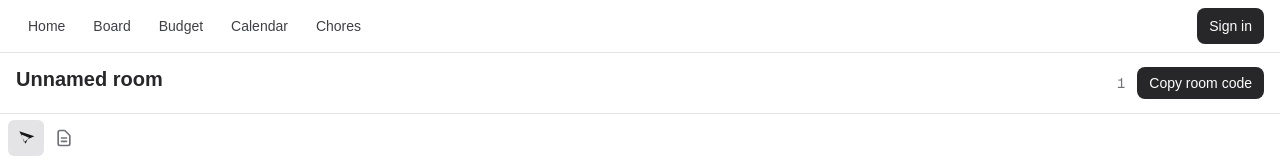
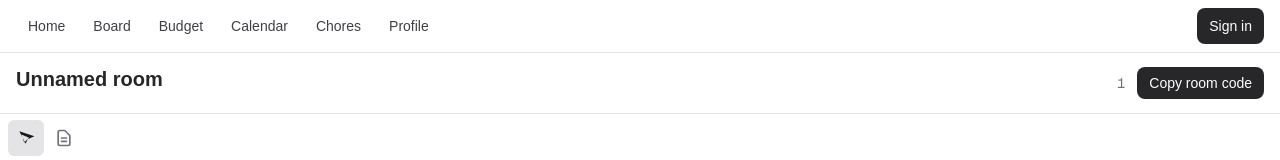
Before and after one commit to Pho86/mountain-madness-26, a Next.js app: page /board/1 in a window 1280 px wide. Shown: the top 160 px of the page. Built offline with nearby package versions, Linux system fonts and the light colour scheme; no server answers; the database is empty.

Commit message:
avatar + profile

```diff
--- a/app/board/[boardId]/page.tsx
+++ b/app/board/[boardId]/page.tsx
@@ -5,6 +5,7 @@ import { useParams } from "next/navigation";
 import { useBoardFirestore } from "@/lib/use-board-firestore";
 import { useAuth } from "@/lib/auth-context";
 import { useUserRooms } from "@/lib/use-user-rooms";
+import { useUserProfile } from "@/lib/use-user-profile";
 import { Sticky, useAddSticky } from "@/components/Sticky";
 import { BoardToolbar } from "@/components/BoardToolbar";
 import { DeleteZone } from "@/components/DeleteZone";
@@ -35,7 +36,8 @@ export default function BoardPage() {
   const { notes, connected, addNote, updateNote, deleteNote } =
     useBoardFirestore(boardId);
   const authorName = user?.displayName || user?.email?.split("@")[0] || undefined;
-  const createSticky = useAddSticky(authorName);
+  const { iconId: authorIconId } = useUserProfile(user?.uid ?? null);
+  const createSticky = useAddSticky(authorName, authorIconId ?? undefined);
   const [tool, setTool] = useState<Tool>("cursor");
   const [draggingId, setDraggingId] = useState<string | null>(null);
   const [selectedNoteId, setSelectedNoteId] = useState<string | null>(null);
--- a/app/chores/[choresId]/page.tsx
+++ b/app/chores/[choresId]/page.tsx
@@ -7,6 +7,8 @@ import { useAuth } from "@/lib/auth-context";
 import { useUserRooms } from "@/lib/use-user-rooms";
 import { useRoom } from "@/lib/use-room";
 import { useRoomMembers } from "@/lib/use-room-members";
+import { useUserProfile } from "@/lib/use-user-profile";
+import { getAvatarUrl } from "@/lib/avatars";
 import { ChoresPageSkeleton } from "@/components/ChoresPageSkeleton";
 import { RoomPageHeader } from "@/components/RoomPageHeader";
 import type { Chore } from "@/lib/types";
@@ -55,6 +57,7 @@ export default function ChoresPage() {
   const { addRoom } = useUserRooms(user?.uid ?? null);
   const { name: roomName, ensureRoomExists, loading: roomLoading } =
     useRoom(choresId);
+  const { iconId: currentUserIconId } = useUserProfile(user?.uid ?? null);
   const { members, ensureCurrentUser } = useRoomMembers(choresId);
   const { chores, connected, addChore, markDone, deleteChore } =
     useChoresFirestore(choresId);
@@ -64,8 +67,8 @@ export default function ChoresPage() {
   const [frequencyDays, setFrequencyDays] = useState(7);
 
   useEffect(() => {
-    if (user && choresId) ensureCurrentUser(user);
-  }, [user, choresId, ensureCurrentUser]);
+    if (user && choresId) ensureCurrentUser(user, currentUserIconId);
+  }, [user, choresId, ensureCurrentUser, currentUserIconId]);
 
   const handleSubmit = useCallback(
     (e: React.FormEvent) => {
@@ -208,9 +211,30 @@ export default function ChoresPage() {
                         <p className="font-medium text-zinc-800">
                           {chore.title}
                         </p>
-                        <p className="text-xs text-zinc-500">
-                          {chore.assignee} · every {chore.frequencyDays}{" "}
-                          {chore.frequencyDays === 1 ? "day" : "days"}
+                        <p className="flex items-center gap-1.5 text-xs text-zinc-500">
+                          {(() => {
+                            const member = members.find(
+                              (m) => m.displayName === chore.assignee
+                            );
+                            return member?.iconId ? (
+                              <>
+                                <img
+                                  src={getAvatarUrl(member.iconId)}
+                                  alt=""
+                                  className="h-4 w-4 shrink-0 rounded-full object-cover"
+                                />
+                                <span>
+                                  {chore.assignee} · every {chore.frequencyDays}{" "}
+                                  {chore.frequencyDays === 1 ? "day" : "days"}
+                                </span>
+                              </>
+                            ) : (
+                              <span>
+                                {chore.assignee} · every {chore.frequencyDays}{" "}
+                                {chore.frequencyDays === 1 ? "day" : "days"}
+                              </span>
+                            );
+                          })()}
                         </p>
                         <span
                           className={`mt-1 inline-block rounded px-2 py-0.5 text-xs font-medium ${
--- a/app/layout.tsx
+++ b/app/layout.tsx
@@ -2,6 +2,7 @@ import type { Metadata } from "next";
 import { Geist, Geist_Mono } from "next/font/google";
 import { Providers } from "@/components/Providers";
 import { AuthHeader } from "@/components/AuthHeader";
+import { RedirectIfNoAvatar } from "@/components/RedirectIfNoAvatar";
 import "./globals.css";
 
 const geistSans = Geist({
@@ -30,6 +31,7 @@ export default function RootLayout({
         className={`${geistSans.variable} ${geistMono.variable} antialiased`}
       >
         <Providers>
+          <RedirectIfNoAvatar />
           <AuthHeader />
           {children}
         </Providers>
--- /dev/null
+++ b/app/profile/page.tsx
@@ -0,0 +1,98 @@
+"use client";
+
+import { useRouter } from "next/navigation";
+import Link from "next/link";
+import { useAuth } from "@/lib/auth-context";
+import { useUserProfile } from "@/lib/use-user-profile";
+import { AVATAR_IDS, getAvatarUrl } from "@/lib/avatars";
+
+export default function ProfilePage() {
+  const router = useRouter();
+  const { user, loading: authLoading } = useAuth();
+  const { iconId, setIconId, loading: profileLoading } = useUserProfile(
+    user?.uid ?? null
+  );
+
+  const loading = authLoading || profileLoading;
+  const needsAvatar = user && !loading && iconId == null;
+
+  const handleSelect = async (id: string) => {
+    await setIconId(id);
+    if (needsAvatar) router.replace("/");
+  };
+
+  if (!authLoading && !user) {
+    router.replace("/login");
+    return null;
+  }
+
+  if (loading) {
+    return (
+      <div className="flex min-h-screen items-center justify-center bg-zinc-100">
+        <p className="text-zinc-500">Loading…</p>
+      </div>
+    );
+  }
+
+  return (
+    <div className="flex min-h-screen flex-col items-center justify-center bg-zinc-100 px-4 py-10">
+      <div className="w-full max-w-md rounded-xl border border-zinc-200 bg-white p-6">
+        <h1 className="mb-2 text-center text-xl font-semibold text-zinc-900">
+          {needsAvatar ? "Choose your avatar" : "Profile"}
+        </h1>
+        <p className="mb-6 text-center text-sm text-zinc-500">
+          {needsAvatar
+            ? "Pick an avatar to use across the app. You can change it anytime here."
+            : "Your avatar appears in the header and on your sticky notes."}
+        </p>
+
+        {iconId && !needsAvatar && (
+          <div className="mb-6 flex justify-center">
+            <img
+              src={getAvatarUrl(iconId)}
+              alt="Your avatar"
+              className="h-20 w-20 rounded-full border-2 border-zinc-200 object-cover"
+            />
+          </div>
+        )}
+
+        <div className="grid grid-cols-5 gap-3">
+          {AVATAR_IDS.map((id) => (
+            <button
+              key={id}
+              type="button"
+              onClick={() => handleSelect(id)}
+              className={`relative aspect-square overflow-hidden rounded-full border-2 transition hover:scale-105 focus:outline-none focus:ring-2 focus:ring-zinc-400 focus:ring-offset-2 ${
+                iconId === id
+                  ? "border-zinc-800 ring-2 ring-zinc-400 ring-offset-2"
+                  : "border-zinc-200 hover:border-zinc-300"
+              }`}
+              title={id}
+            >
+              <img
+                src={getAvatarUrl(id)}
+                alt=""
+                className="h-full w-full object-cover"
+              />
+            </button>
+          ))}
+        </div>
+
+        {!needsAvatar && (
+          <p className="mt-4 text-center text-sm text-zinc-500">
+            Click an avatar to change yours.
+          </p>
+        )}
+
+        <div className="mt-8 flex flex-col gap-2">
+          <Link
+            href="/"
+            className="rounded-lg border border-zinc-200 bg-zinc-50 py-2 text-center text-sm font-medium text-zinc-700 hover:bg-zinc-100"
+          >
+            Back to home
+          </Link>
+        </div>
+      </div>
+    </div>
+  );
+}
--- a/components/AuthHeader.tsx
+++ b/components/AuthHeader.tsx
@@ -4,6 +4,8 @@ import { useState } from "react";
 import Link from "next/link";
 import { usePathname } from "next/navigation";
 import { useAuth } from "@/lib/auth-context";
+import { useUserProfile } from "@/lib/use-user-profile";
+import { getAvatarUrl } from "@/lib/avatars";
 
 function getRoomIdFromPath(pathname: string): string | null {
   const boardMatch = pathname.match(/^\/board\/([^/]+)/);
@@ -20,6 +22,7 @@ function getRoomIdFromPath(pathname: string): string | null {
 export function AuthHeader() {
   const pathname = usePathname();
   const { user, loading, signOut } = useAuth();
+  const { iconId } = useUserProfile(user?.uid ?? null);
   const [signingOut, setSigningOut] = useState(false);
   const roomId = getRoomIdFromPath(pathname ?? "");
 
@@ -78,11 +81,23 @@ export function AuthHeader() {
           >
             Chores
           </Link>
+          <Link
+            href="/profile"
+            className="rounded-lg px-3 py-2 text-sm font-medium text-zinc-700 hover:bg-zinc-100 hover:text-zinc-900"
+          >
+            Profile
+          </Link>
         </nav>
         <div className="flex items-center gap-3">
           {user ? (
             <>
-              {user.photoURL ? (
+              {iconId ? (
+                <img
+                  src={getAvatarUrl(iconId)}
+                  alt=""
+                  className="h-8 w-8 rounded-full object-cover"
+                />
+              ) : user.photoURL ? (
                 <img
                   src={user.photoURL}
                   alt=""
--- /dev/null
+++ b/components/RedirectIfNoAvatar.tsx
@@ -0,0 +1,22 @@
+"use client";
+
+import { useEffect } from "react";
+import { usePathname, useRouter } from "next/navigation";
+import { useAuth } from "@/lib/auth-context";
+import { useUserProfile } from "@/lib/use-user-profile";
+
+export function RedirectIfNoAvatar() {
+  const pathname = usePathname();
+  const router = useRouter();
+  const { user } = useAuth();
+  const { iconId, loading: profileLoading } = useUserProfile(user?.uid ?? null);
+
+  useEffect(() => {
+    if (!user || profileLoading) return;
+    if (iconId != null) return;
+    if (pathname === "/profile" || pathname === "/login") return;
+    router.replace("/profile");
+  }, [user, profileLoading, iconId, pathname, router]);
+
+  return null;
+}
--- /dev/null
+++ b/lib/avatars.ts
@@ -0,0 +1,34 @@
+/**
+ * Predefined avatar IDs used with DiceBear Avataaars.
+ * Each ID is a seed for a deterministic avatar image.
+ */
+export const AVATAR_IDS = [
+  "felix",
+  "aaron",
+  "buster",
+  "ginger",
+  "midnight",
+  "callie",
+  "bandit",
+  "bear",
+  "chester",
+  "luna",
+  "max",
+  "mimi",
+  "molie",
+  "shadow",
+  "simba",
+  "smokey",
+  "tiger",
+  "whiskers",
+  "zoe",
+] as const;
+
+export type AvatarId = (typeof AVATAR_IDS)[number];
+
+const BASE_URL = "https://api.dicebear.com/7.x/avataaars/svg";
+
+export function getAvatarUrl(iconId: string): string {
+  const seed = AVATAR_IDS.includes(iconId as AvatarId) ? iconId : AVATAR_IDS[0];
+  return `${BASE_URL}?seed=${encodeURIComponent(seed)}`;
+}
--- a/lib/types.ts
+++ b/lib/types.ts
@@ -11,6 +11,8 @@ export type StickyNote = {
   listStyle?: "none" | "bullet";
   createdAt: number;
   authorName?: string;
+  /** Avatar icon ID (from user profile) when note was created */
+  authorIconId?: string;
 };
 
 export type BoardState = {
--- a/lib/use-board-firestore.ts
+++ b/lib/use-board-firestore.ts
@@ -37,6 +37,7 @@ function toDoc(note: StickyNote) {
     ...(note.listStyle != null && { listStyle: note.listStyle }),
     createdAt: note.createdAt,
     ...(note.authorName != null && { authorName: note.authorName }),
+    ...(note.authorIconId != null && { authorIconId: note.authorIconId }),
   };
 }
 
@@ -60,6 +61,7 @@ function fromDoc(data: {
   fontStyle?: "normal" | "italic";
   listStyle?: "none" | "bullet";
   authorName?: string;
+  authorIconId?: string;
 }): StickyNote {
   const created = data.createdAt as { toMillis?: () => number } | number | null;
   return {
@@ -74,6 +76,7 @@ function fromDoc(data: {
     listStyle: data.listStyle ?? "none",
     createdAt: typeof created === "object" && created?.toMillis ? created.toMillis() : (created as number) ?? Date.now(),
     authorName: data.authorName,
+    authorIconId: data.authorIconId,
   };
 }
 
@@ -125,6 +128,7 @@ export function useBoardFirestore(boardId: string | null) {
         ...(note.fontStyle != null && { fontStyle: note.fontStyle }),
         ...(note.listStyle != null && { listStyle: note.listStyle }),
         ...(note.authorName != null && { authorName: note.authorName }),
+        ...(note.authorIconId != null && { authorIconId: note.authorIconId }),
       });
     },
     [boardId]
--- a/lib/use-room-members.ts
+++ b/lib/use-room-members.ts
@@ -16,7 +16,7 @@ function memberRef(roomId: string, userId: string) {
   return doc(db, ROOMS, roomId, MEMBERS, userId);
 }
 
-export type RoomMember = { id: string; displayName: string };
+export type RoomMember = { id: string; displayName: string; iconId?: string | null };
 
 export function useRoomMembers(roomId: string | null) {
   const [members, setMembers] = useState<RoomMember[]>([]);
@@ -34,7 +34,8 @@ export function useRoomMembers(roomId: string | null) {
         const id = d.id;
         const displayName =
           (data?.displayName as string) || (data?.email as string) || "Someone";
-        if (id) list.push({ id, displayName });
+        const iconId = typeof data?.iconId === "string" ? data.iconId : null;
+        if (id) list.push({ id, displayName, iconId: iconId ?? undefined });
       });
       list.sort((a, b) => a.displayName.localeCompare(b.displayName));
       setMembers(list);
@@ -43,12 +44,20 @@ export function useRoomMembers(roomId: string | null) {
   }, [roomId]);
 
   const ensureCurrentUser = useCallback(
-    (user: User | null) => {
+    (user: User | null, iconId?: string | null) => {
       if (!roomId || !user) return;
       const ref = memberRef(roomId, user.uid);
       const displayName =
         user.displayName || user.email?.split("@")[0] || "Someone";
-      setDoc(ref, { displayName, email: user.email ?? null }, { merge: true });
+      setDoc(
+        ref,
+        {
+          displayName,
+          email: user.email ?? null,
+          ...(iconId != null && { iconId }),
+        },
+        { merge: true }
+      );
     },
     [roomId],
   );
--- /dev/null
+++ b/lib/use-user-profile.ts
@@ -0,0 +1,47 @@
+"use client";
+
+import { useCallback, useEffect, useState } from "react";
+import { doc, onSnapshot, setDoc } from "firebase/firestore";
+import { db } from "@/lib/firebase";
+
+const USERS = "users";
+
+export function useUserProfile(userId: string | null) {
+  const [iconId, setIconIdState] = useState<string | null>(null);
+  const [loading, setLoading] = useState(!!userId);
+
+  useEffect(() => {
+    if (!userId) {
+      setIconIdState(null);
+      setLoading(false);
+      return;
+    }
+    const ref = doc(db, USERS, userId);
+    const unsub = onSnapshot(
+      ref,
+      (snapshot) => {
+        const data = snapshot.data();
+        const id = typeof data?.iconId === "string" ? data.iconId : null;
+        setIconIdState(id);
+        setLoading(false);
+      },
+      () => {
+        setIconIdState(null);
+        setLoading(false);
+      }
+    );
+    return () => unsub();
+  }, [userId]);
+
+  const setIconId = useCallback(
+    (newIconId: string) => {
+      if (!userId) return Promise.resolve();
+      const ref = doc(db, USERS, userId);
+      setIconIdState(newIconId);
+      return setDoc(ref, { iconId: newIconId }, { merge: true });
+    },
+    [userId]
+  );
+
+  return { iconId, setIconId, loading };
+}
```
Also changed, not shown: components/Sticky.tsx (+11 -2 lines).
